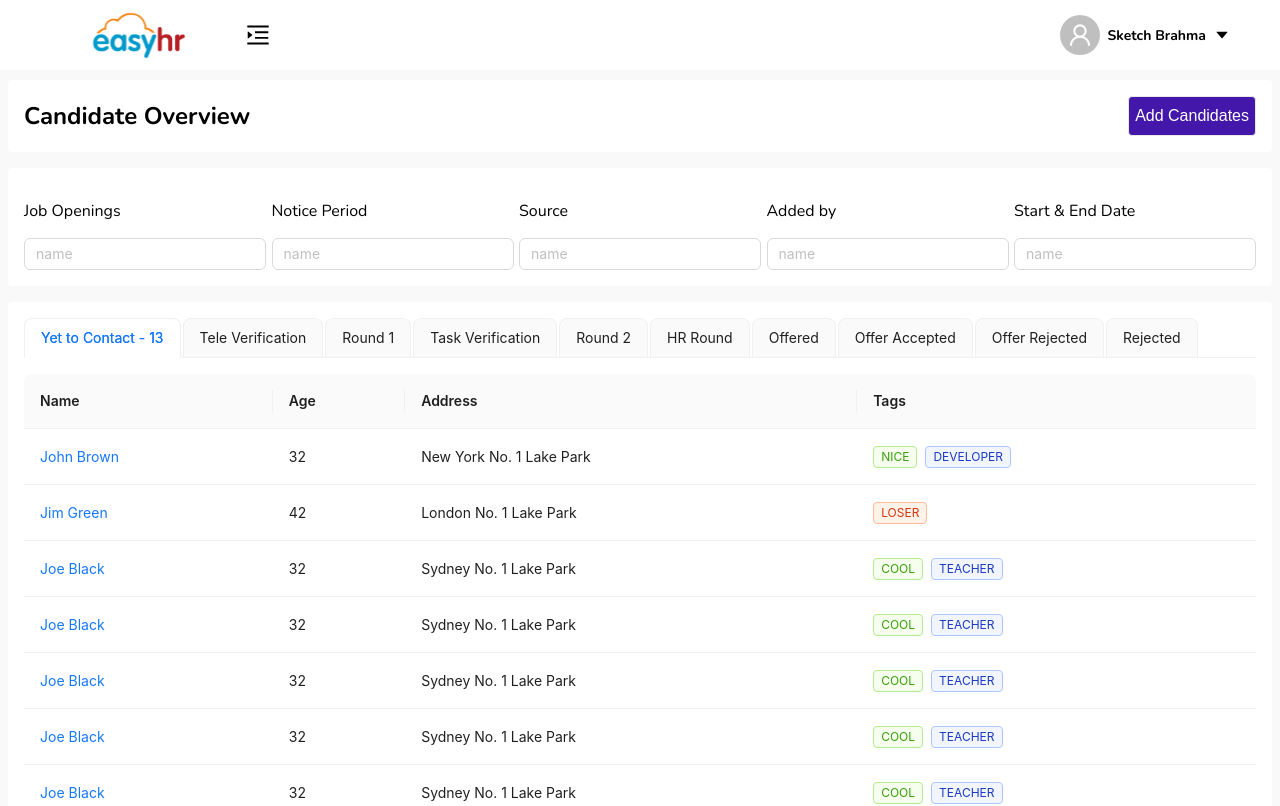
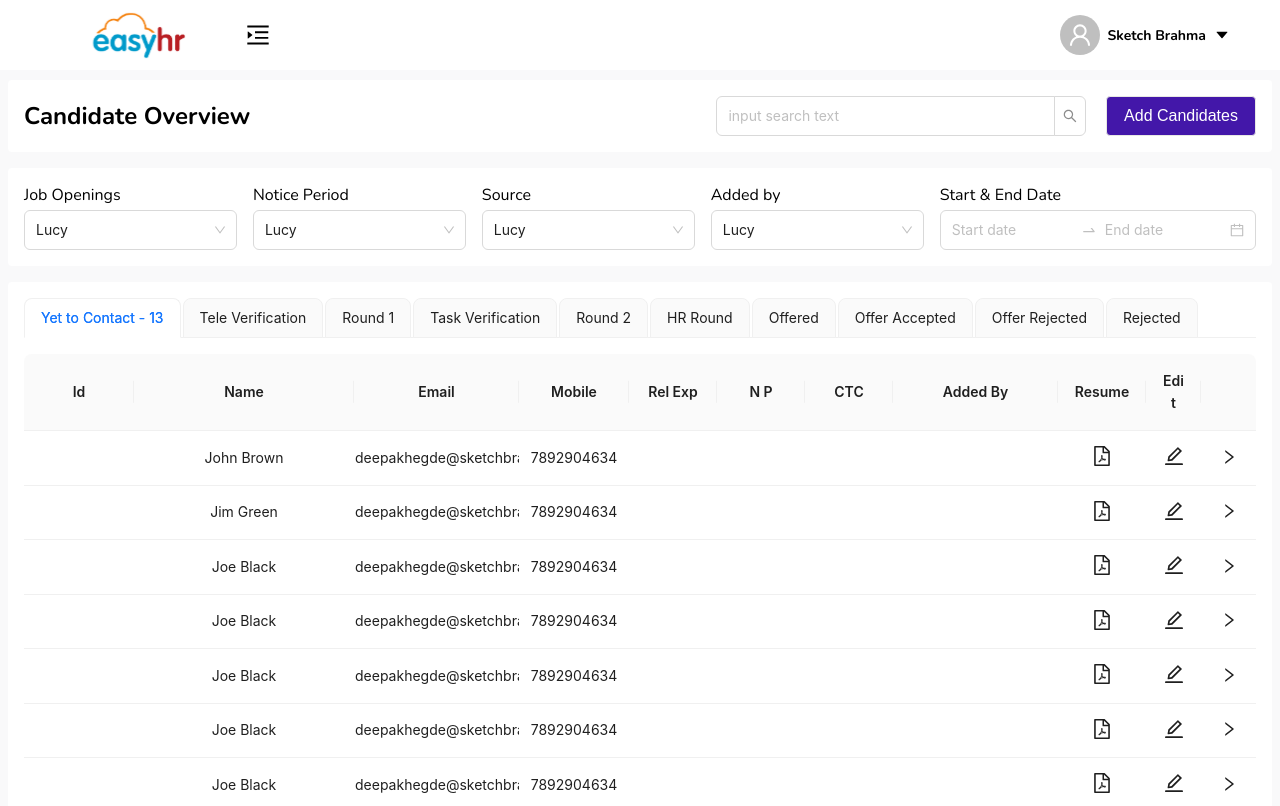
Before and after one commit to Dee-Hegde/easy-hr-frontend, a React (Create React App) app: page /candidates in a window 1280 px wide. Shown: the top 806 px of the page. Built offline with nearby package versions, Linux system fonts and the light colour scheme.

Commit message:
calendar added

```diff
--- a/src/assets/css/candidates.css
+++ b/src/assets/css/candidates.css
@@ -16,6 +16,57 @@
   justify-content: space-between;
   align-items: center;
   border-radius: 4px;
+  gap: 16px;
+}
+.co-search-container{
+  width: 50%;
+  display: flex;
+  flex-direction: row;
+  justify-content: flex-end;
+  align-items: center;
+  gap: 20px;
+}
+.co-filters {
+  flex-basis: 20%;
+}
+.co-filters-title {
+  flex-basis: 100%;
+  margin: 0;
+  padding-bottom: 4px;
+}
+.co-search-wrapper{
+  width: 60%;
+}
+.co-add-candidate-btn{
+  max-width: 150px;
+}
+.ant-input-affix-wrapper {
+  height: 40px !important;
+}
+/* Table TD */
+.ant-table-wrapper .ant-table-tbody >tr >td {
+    position: relative;
+    padding: 1px 1px !important;
+    overflow-wrap: break-word;
+}
+.ant-picker {
+  width: 100% !important;
+  height: 40px !important;
+}
+.ant-select-selector {
+  padding: 3px 11px !important;
+}
+.ant-input-search-button {
+  height: 40px !important;
+}
+.co-filters div {
+  width: 100% !important;
+  height: 40px !important;
+}
+.ant-picker-range .ant-picker-range-separator {
+  align-items: center;
+  padding: 10px 8px;
+  line-height: 1;
 }
 .co-container h2 {
   margin: 0%;
--- a/src/components/candidates/CandidateTable.jsx
+++ b/src/components/candidates/CandidateTable.jsx
@@ -1,7 +1,15 @@
+import {
+  ArrowRightOutlined,
+  EditOutlined,
+  FilePdfOutlined,
+  RightOutlined,
+} from '@ant-design/icons';
 import { Table, Tabs, Tag } from 'antd';
-import React from 'react';
+import React, { useState } from 'react';
+import AddCandidate from './AddCandidate';
 
 function CandidateTable() {
+  const [visibleStatus, setVisibleStatus]=useState(false)
   const interviewStatus = [
     {
       label: 'Yet to Contact - 13',
@@ -46,43 +54,124 @@ const interviewStatus = [
   ];
   const columns = [
     {
+      title: 'Id',
+      dataIndex: 'id',
+      key: 'name',
+      align: 'center',
+      width: 100,
+      render: (text) => <p>{text}</p>,
+    },
+    {
       title: 'Name',
       dataIndex: 'name',
       key: 'name',
-    render: (text) => <a>{text}</a>,
+      align: 'center',
+      width: 200,
     },
     {
-    title: 'Age',
-    dataIndex: 'age',
-    key: 'age',
+      title: 'Email',
+      dataIndex: 'email',
+      key: 'email',
+      align: 'center',
+      width: 150,
+      ellipsis: true,
+      render: () => <p>{'deepakhegde@sketchbrahma.com'}</p>,
     },
     {
-    title: 'Address',
-    dataIndex: 'address',
-    key: 'address',
+      title: 'Mobile',
+      dataIndex: 'Mobile',
+      key: 'Mobile',
+      align: 'center',
+      width: 100,
+      render: () => <p>{'7892904634'}</p>,
     },
     {
-    title: 'Tags',
-    key: 'tags',
-    dataIndex: 'tags',
-    render: (_, { tags }) => (
-      <>
-        {tags.map((tag) => {
-          let color = tag.length > 5 ? 'geekblue' : 'green';
-          if (tag === 'loser') {
-            color = 'volcano';
-          }
-          return (
-            <Tag
-              color={color}
-              key={tag}>
-              {tag.toUpperCase()}
-            </Tag>
-          );
-        })}
-      </>
+      title: 'Rel Exp',
+      dataIndex: 'Rel Exp',
+      key: 'MoRel Expbile',
+      align: 'center',
+      width: 80,
+    },
+    {
+      title: 'N P',
+      dataIndex: 'Notice Period',
+      key: 'Notice Period',
+      align: 'center',
+      width: 80,
+    },
+    {
+      title: 'CTC',
+      dataIndex: 'CTC',
+      key: 'CTC',
+      align: 'center',
+      width: 80,
+    },
+    {
+      title: 'Added By',
+      dataIndex: 'Added By',
+      key: 'Added By',
+      align: 'center',
+      width: 150,
+    },
+    {
+      title: 'Resume',
+      dataIndex: 'Resume',
+      key: 'Resume',
+      render: (data) => (
+        <p onClick={()=>onStatusChange(data)}>
+          <FilePdfOutlined style={{ fontSize: '20px' }} />
+        </p>
       ),
+      align: 'center',
+      width: 80,
     },
+    {
+      title: 'Edit',
+      dataIndex: 'Edit',
+      key: 'Edit',
+      render: () => (
+        <p onClick={onStatusChange}>
+          <EditOutlined style={{ fontSize: '20px' }} />
+        </p>
+      ),
+      align: 'center',
+      width: 50,
+    },
+    {
+      title: '',
+      dataIndex: 'Action',
+      key: 'Action',
+      render: () => (
+        <p onClick={onStatusChange}>
+          {/* <ArrowRightOutlined /> */}
+          <RightOutlined style={{ fontSize: '16px' }} />
+        </p>
+      ),
+      align: 'center',
+      width: 50,
+    },
+    // {
+    //   title: '',
+    //   key: 'tags',
+    //   dataIndex: 'tags',
+    //   render: (_, { tags }) => (
+    //     <>
+    //       {tags.map((tag) => {
+    //         let color = tag.length > 5 ? 'geekblue' : 'green';
+    //         if (tag === 'loser') {
+    //           color = 'volcano';
+    //         }
+    //         return (
+    //           <Tag
+    //             color={color}
+    //             key={tag}>
+    //             {tag.toUpperCase()}
+    //           </Tag>
+    //         );
+    //       })}
+    //     </>
+    //   ),
+    // },
   ];
   const data = [
     {
@@ -107,63 +196,67 @@ const data = [
       tags: ['cool', 'teacher'],
     },
     {
-    key: '3',
+      key: '4',
       name: 'Joe Black',
       age: 32,
       address: 'Sydney No. 1 Lake Park',
       tags: ['cool', 'teacher'],
     },
     {
-    key: '3',
+      key: '5',
       name: 'Joe Black',
       age: 32,
       address: 'Sydney No. 1 Lake Park',
       tags: ['cool', 'teacher'],
     },
     {
-    key: '3',
+      key: '6',
       name: 'Joe Black',
       age: 32,
       address: 'Sydney No. 1 Lake Park',
       tags: ['cool', 'teacher'],
     },
     {
-    key: '3',
+      key: '7',
       name: 'Joe Black',
       age: 32,
       address: 'Sydney No. 1 Lake Park',
       tags: ['cool', 'teacher'],
     },
     {
-    key: '3',
+      key: '8',
       name: 'Joe Black',
       age: 32,
       address: 'Sydney No. 1 Lake Park',
       tags: ['cool', 'teacher'],
     },
     {
-    key: '3',
+      key: '9',
       name: 'Joe Black',
       age: 32,
       address: 'Sydney No. 1 Lake Park',
       tags: ['cool', 'teacher'],
     },
     {
-    key: '3',
+      key: '10',
       name: 'Joe Black',
       age: 32,
       address: 'Sydney No. 1 Lake Park',
       tags: ['cool', 'teacher'],
     },
   ];
-  const onChange = (key) => {
+  const onTabChange = (key) => {
     console.log(key);
+  };
+  const onStatusChange = (key) => {
+    setVisibleStatus(!visibleStatus)
+    console.log(key)
   };
   return (
     <div className='co-candidate-container'>
       <div className='co-tab-container'>
         <Tabs
-          onChange={onChange}
+          onChange={onTabChange}
           type='card'
           value={0}
           items={interviewStatus}
@@ -175,6 +268,10 @@ const data = [
           dataSource={data}
         />
       </div>
+      <AddCandidate
+        open={visibleStatus}
+        close={onStatusChange}
+      />
     </div>
   );
 }
--- a/src/components/candidates/CandidatesFilters.jsx
+++ b/src/components/candidates/CandidatesFilters.jsx
@@ -1,28 +1,126 @@
-import { Input } from 'antd';
+import { Select, DatePicker } from 'antd';
 import React from 'react';
+
+const { RangePicker } = DatePicker;
 
 function CandidatesFilters() {
   return (
     <div className='co-container'>
-      <div>
-        <p>Job Openings</p>
-        <Input placeholder='name' />
+      <div className='co-filters'>
+        <p className='co-filters-title'>Job Openings</p>
+        <Select
+          defaultValue='lucy'
+          style={{
+            width: 120,
+          }}
+          options={[
+            {
+              value: 'jack',
+              label: 'Jack',
+            },
+            {
+              value: 'lucy',
+              label: 'Lucy',
+            },
+            {
+              value: 'Yiminghe',
+              label: 'yiminghe',
+            },
+            {
+              value: 'disabled',
+              label: 'Disabled',
+              disabled: true,
+            },
+          ]}
+        />
+      </div>
+      <div className='co-filters'>
+        <p className='co-filters-title'>Notice Period</p>
+        <Select
+          defaultValue='lucy'
+          style={{
+            width: 120,
+          }}
+          options={[
+            {
+              value: 'jack',
+              label: 'Jack',
+            },
+            {
+              value: 'lucy',
+              label: 'Lucy',
+            },
+            {
+              value: 'Yiminghe',
+              label: 'yiminghe',
+            },
+            {
+              value: 'disabled',
+              label: 'Disabled',
+              disabled: true,
+            },
+          ]}
+        />
+      </div>
+      <div className='co-filters'>
+        <p className='co-filters-title'>Source</p>
+        <Select
+          defaultValue='lucy'
+          style={{
+            width: 120,
+          }}
+          options={[
+            {
+              value: 'jack',
+              label: 'Jack',
+            },
+            {
+              value: 'lucy',
+              label: 'Lucy',
+            },
+            {
+              value: 'Yiminghe',
+              label: 'yiminghe',
+            },
+            {
+              value: 'disabled',
+              label: 'Disabled',
+              disabled: true,
+            },
+          ]}
+        />
+      </div>
+      <div className='co-filters'>
+        <p className='co-filters-title'>Added by</p>
+        <Select
+          defaultValue='lucy'
+          style={{
+            width: 120,
+          }}
+          options={[
+            {
+              value: 'jack',
+              label: 'Jack',
+            },
+            {
+              value: 'lucy',
+              label: 'Lucy',
+            },
+            {
+              value: 'Yiminghe',
+              label: 'yiminghe',
+            },
+            {
+              value: 'disabled',
+              label: 'Disabled',
+              disabled: true,
+            },
+          ]}
+        />
       </div>
       <div>
-        <p>Notice Period</p>
-        <Input placeholder='name' />
-      </div>
-      <div>
-        <p>Source</p>
-        <Input placeholder='name' />
-      </div>
-      <div>
-        <p>Added by</p>
-        <Input placeholder='name' />
-      </div>
-      <div>
-        <p>Start & End Date</p>
-        <Input placeholder='name' />
+        <p className='co-filters-title'>Start & End Date</p>
+        <RangePicker />
       </div>
     </div>
   );
--- a/src/components/candidates/InputContainers.jsx
+++ b/src/components/candidates/InputContainers.jsx
@@ -186,7 +186,7 @@ function InputContainers() {
             name='file'
             progress={{ strokeWidth: '0', showInfo: false }}
             listType={'text'}
-            multiple={'false'}
+            multiple={false}
             maxCount={1}
             showUploadList={true}>
             <Button icon={<UploadOutlined />}>Click to Upload</Button>
--- /dev/null
+++ b/src/containers/calendar/GoogleCalendar.jsx
@@ -0,0 +1,120 @@
+import { Badge, Calendar } from 'antd';
+import React from 'react'
+
+const getListData = (value) => {
+  let listData;
+  switch (value.date()) {
+    case 8:
+      listData = [
+        {
+          type: 'warning',
+          content: 'This is warning event.',
+        },
+        {
+          type: 'success',
+          content: 'This is usual event.',
+        },
+      ];
+      break;
+    case 10:
+      listData = [
+        {
+          type: 'warning',
+          content: 'This is warning event.',
+        },
+        {
+          type: 'success',
+          content: 'This is usual event.',
+        },
+        {
+          type: 'error',
+          content: 'This is error event.',
+        },
+      ];
+      break;
+    case 15:
+      listData = [
+        {
+          type: 'warning',
+          content: 'This is warning event',
+        },
+        {
+          type: 'success',
+          content: 'This is very long usual event。。....',
+        },
+        {
+          type: 'error',
+          content: 'This is error event 1.',
+        },
+        {
+          type: 'error',
+          content: 'This is error event 2.',
+        },
+        {
+          type: 'error',
+          content: 'This is error event 3.',
+        },
+        {
+          type: 'error',
+          content: 'This is error event 4.',
+        },
+      ];
+      break;
+    default:
+  }
+  return listData || [];
+};
+const getMonthData = (value) => {
+  if (value.month() === 8) {
+    return 1394;
+  }
+};
+
+function GoogleCalendar() {
+  const monthCellRender = (value) => {
+    const num = getMonthData(value);
+    return num ? (
+      <div className='notes-month'>
+        <section>{num}</section>
+        <span>Backlog number</span>
+      </div>
+    ) : null;
+  };
+  const dateCellRender = (value) => {
+    const listData = getListData(value);
+    return (
+      <ul className='events'>
+        {listData.map((item) => (
+          <li key={item.content}>
+            <Badge
+              status={item.type}
+              text={item.content}
+            />
+          </li>
+        ))}
+      </ul>
+    );
+  };
+  const cellRender = (current, info) => {
+    if (info.type === 'date') return dateCellRender(current);
+    if (info.type === 'month') return monthCellRender(current);
+    return info.originNode;
+  };
+  return (
+    <div className='co-main-container'>
+      <div className='co-container'>
+        <h2>Interview Schedules</h2>
+        <div className='co-search-container'>
+          <button className='primary-button co-add-candidate-btn'>
+            Add Event
+          </button>
+        </div>
+      </div>
+      <div>
+        <Calendar cellRender={cellRender} />
+      </div>
+    </div>
+  );
+}
+
+export default GoogleCalendar;
--- a/src/containers/candidates/Candidates.jsx
+++ b/src/containers/candidates/Candidates.jsx
@@ -2,6 +2,9 @@ import React, { useState } from 'react';
 import AddCandidate from '../../components/candidates/AddCandidate';
 import CandidatesFilters from '../../components/candidates/CandidatesFilters';
 import CandidateTable from '../../components/candidates/CandidateTable';
+
+import { Input } from 'antd';
+const { Search } = Input;
 
 function Candidates() {
   const [openMenu, setOpemMenu] = useState(false);
@@ -13,10 +16,16 @@ function Candidates() {
     <div className='co-main-container'>
       <div className='co-container'>
         <h2>Candidate Overview</h2>
-        <div>
+        <div className='co-search-container'>
+          <div className='co-search-wrapper'>
+            <Search
+              placeholder='input search text'
+              allowClear
+            />
+          </div>
           <button
             onClick={handleClose}
-            className='primary-button'>
+            className='primary-button co-add-candidate-btn'>
             Add Candidates
           </button>
         </div>
--- a/src/routes/AppRouters.jsx
+++ b/src/routes/AppRouters.jsx
@@ -6,6 +6,7 @@ import Dashboard from '../containers/dashboard/Dashboard';
 import AuthRouters from './AuthRouters';
 import NotFound from '../components/NotFound';
 import Candidates from '../containers/candidates/Candidates';
+import Calendar from '../containers/calendar/GoogleCalendar';
 
 function AppRouters() {
   return (
@@ -31,15 +32,21 @@ function AppRouters() {
           path='/candidates'
           element={
             <AuthRouters>
-              <Candidates/>
+              <Candidates />
+            </AuthRouters>
+          }
+        />
+        <Route
+          path='/calendar'
+          element={
+            <AuthRouters>
+              <Calendar />
             </AuthRouters>
           }
         />
         <Route
           path={'*'}
-          element={
-            <NotFound/>
-          }
+          element={<NotFound />}
         />
       </Routes>
     </>
```
Also changed, not shown: src/components/NavigationDrawers.jsx (+6 -1 lines). Lines whose indentation alone changed are shown as unchanged.
